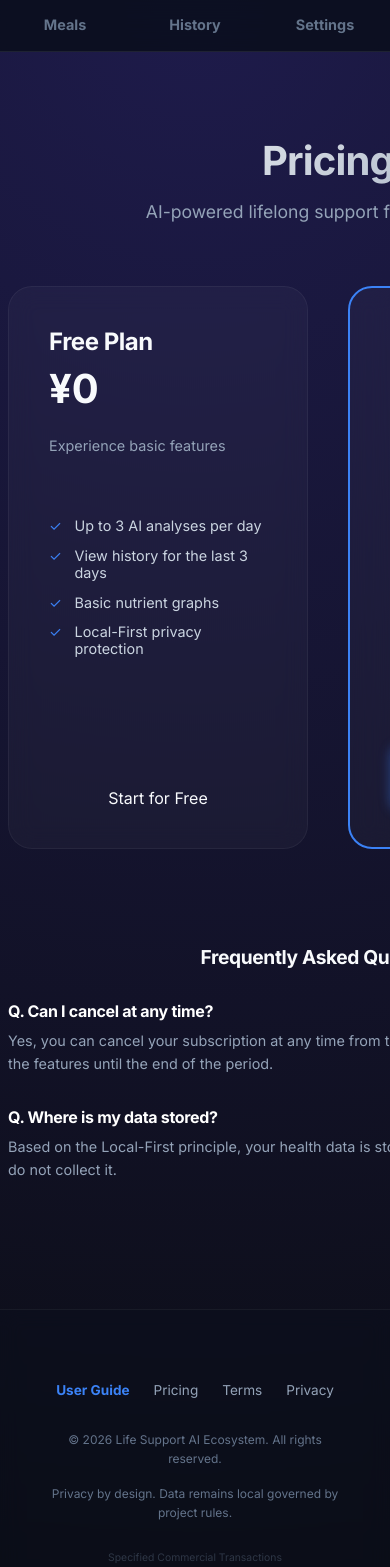
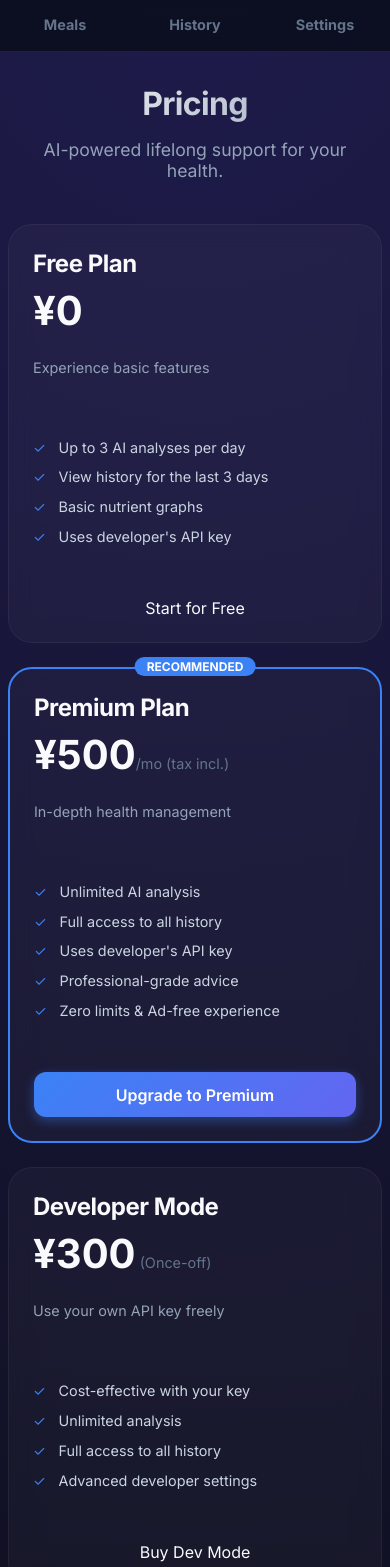
Before and after one commit to convini-bach/Life-Support-Project, a Next.js app: page /pricing in a window 390 px wide. Shown: the top 1567 px of the page. Built offline with nearby package versions, Linux system fonts and the light colour scheme.

Commit message:
Implement API Proxy, daily usage limits, and Developer Mode (one-time buyout) support

```diff
--- /dev/null
+++ b/src/app/api/analyze/route.ts
@@ -0,0 +1,50 @@
+import { NextResponse } from "next/server";
+import { auth, clerkClient } from "@clerk/nextjs/server";
+import { GoogleGenerativeAI } from "@google/generative-ai";
+
+export async function POST(req: Request) {
+  try {
+    const { userId } = await auth();
+    if (!userId) {
+      return new NextResponse("Unauthorized", { status: 401 });
+    }
+
+    // 環境変数からAPIキーを取得
+    const apiKey = process.env.GEMINI_API_KEY;
+    if (!apiKey) {
+      return new NextResponse("Server configuration error: GEMINI_API_KEY is missing", { status: 500 });
+    }
+
+    const { mode, prompt, image, model: selectedModel } = await req.json();
+
+    // ユーザー属性の確認 (Premiumかどうか)
+    const client = await clerkClient();
+    const user = await client.users.getUser(userId);
+    const isPremium = !!user.publicMetadata?.isPremium;
+
+    // TODO: ここで無料ユーザーの回数制限をDB等で逆算するロジック（オプション）
+    // 現状はクライアント側での LocalStorage 制限を優先し、サーバーは実行のみ担当
+
+    const genAI = new GoogleGenerativeAI(apiKey);
+    const model = genAI.getGenerativeModel({ model: selectedModel || "gemini-2.5-flash" });
+
+    let result;
+    if (mode === "image" && image) {
+      const base64Data = image.split(",")[1];
+      result = await model.generateContent([
+        prompt,
+        { inlineData: { data: base64Data, mimeType: "image/jpeg" } }
+      ]);
+    } else {
+      result = await model.generateContent(prompt);
+    }
+
+    const response = await result.response;
+    const text = response.text();
+
+    return NextResponse.json({ text });
+  } catch (error: any) {
+    console.error("Analysis API Error:", error);
+    return new NextResponse(`Internal Server Error: ${error.message}`, { status: 500 });
+  }
+}
--- a/src/app/globals.css
+++ b/src/app/globals.css
@@ -129,6 +129,24 @@ h1, h2, h3, h4 {
   }
 }
 
+.pricing-grid {
+  display: grid;
+  grid-template-columns: repeat(2, 1fr);
+  gap: 2.5rem;
+  width: 100%;
+}
+
+@media (max-width: 768px) {
+  .pricing-grid {
+    grid-template-columns: 1fr;
+    gap: 1.5rem;
+  }
+
+  .pricing-card {
+    padding: 1.5rem !important;
+  }
+}
+
 /* Responsive */
 @media (max-width: 800px) {
   .container {
--- a/src/app/pricing/page.tsx
+++ b/src/app/pricing/page.tsx
@@ -16,7 +16,7 @@ export default function PricingPage() {
         lang === 'ja' ? "1日3回までのAI解析" : "Up to 3 AI analyses per day",
         lang === 'ja' ? "直近3日間の履歴閲覧" : "View history for the last 3 days",
         lang === 'ja' ? "基本栄養素のグラフ表示" : "Basic nutrient graphs",
-        lang === 'ja' ? "Local-Firstなプライバシー保護" : "Local-First privacy protection",
+        lang === 'ja' ? "運営側のAPIキーを使用" : "Uses developer's API key",
       ],
       button: lang === 'ja' ? "無料で始める" : "Start for Free",
       href: "/nutri-vision",
@@ -30,35 +30,47 @@ export default function PricingPage() {
       features: [
         lang === 'ja' ? "AI解析が無制限" : "Unlimited AI analysis",
         lang === 'ja' ? "すべての過去履歴を閲覧可能" : "Full access to all history",
+        lang === 'ja' ? "運営側のAPIキーを使用" : "Uses developer's API key",
         lang === 'ja' ? "プロ級のパーソナライズ解析" : "Professional-grade advice",
-        lang === 'ja' ? "体重予測・傾向分析(将来実装)" : "Weight forecasting (future update)",
         lang === 'ja' ? "広告・制限なしのシームレス体験" : "Zero limits & Ad-free experience",
       ],
       button: lang === 'ja' ? "プレミアムに登録" : "Upgrade to Premium",
       href: "/profile",
       highlight: true
+    },
+    {
+      name: lang === 'ja' ? "Dev Mode (開発者モード)" : "Developer Mode",
+      price: "¥300",
+      period: lang === 'ja' ? " (買い切り)" : " (Once-off)",
+      description: lang === 'ja' ? "自分のAPIキーで自由自在に" : "Use your own API key freely",
+      features: [
+        lang === 'ja' ? "自分のAPIキーでお得に" : "Cost-effective with your key",
+        lang === 'ja' ? "無制限の解析" : "Unlimited analysis",
+        lang === 'ja' ? "すべての過去履歴を閲覧可能" : "Full access to all history",
+        lang === 'ja' ? "開発者向けの高度な設定" : "Advanced developer settings",
+      ],
+      button: lang === 'ja' ? "開発者モードを購入" : "Buy Dev Mode",
+      href: "/profile",
+      highlight: false
     }
   ];
 
   return (
-    <main className="container" style={{ paddingTop: '8.5rem', paddingBottom: '8rem' }}>
+    <main className="container" style={{ paddingTop: 'clamp(4rem, 10vh, 8.5rem)', paddingBottom: 'clamp(4rem, 10vh, 8rem)' }}>
       <TabNavigation />
-      <header style={{ textAlign: 'center', marginBottom: '4rem' }}>
-        <h1 className="gradient-text" style={{ fontSize: '2.5rem', marginBottom: '1rem' }}>{t('nav.pricing')}</h1>
-        <p style={{ color: '#94a3b8', fontSize: '1.1rem' }}>
+      <header style={{ textAlign: 'center', marginBottom: 'clamp(2rem, 5vh, 4rem)' }}>
+        <h1 className="gradient-text" style={{ fontSize: 'clamp(2rem, 8vw, 2.5rem)', marginBottom: '1rem' }}>{t('nav.pricing')}</h1>
+        <p style={{ color: '#94a3b8', fontSize: '1.1rem', padding: '0 1rem' }}>
           {lang === 'ja' ? "あなたの健康を、AIが一生涯サポートします。" : "AI-powered lifelong support for your health."}
         </p>
       </header>
 
-      <div style={{
-        display: 'grid',
-        gridTemplateColumns: 'repeat(auto-fit, minmax(300px, 1fr))',
-        gap: '2.5rem',
-        maxWidth: '900px',
+      <div className="pricing-grid" style={{
+        maxWidth: '1100px',
         margin: '0 auto'
       }}>
         {plans.map((plan, idx) => (
-          <div key={idx} className="glass-card animate-fade-in" style={{
+          <div key={idx} className="glass-card pricing-card animate-fade-in" style={{
             padding: '2.5rem',
             border: plan.highlight ? '2px solid var(--primary)' : '1px solid rgba(255,255,255,0.05)',
             display: 'flex',
```
Also changed, not shown: src/app/api/webhook/route.ts (+5 -2 lines), src/app/nutri-vision/page.tsx (+46 -20 lines), src/app/profile/page.tsx (+29 -7 lines).
